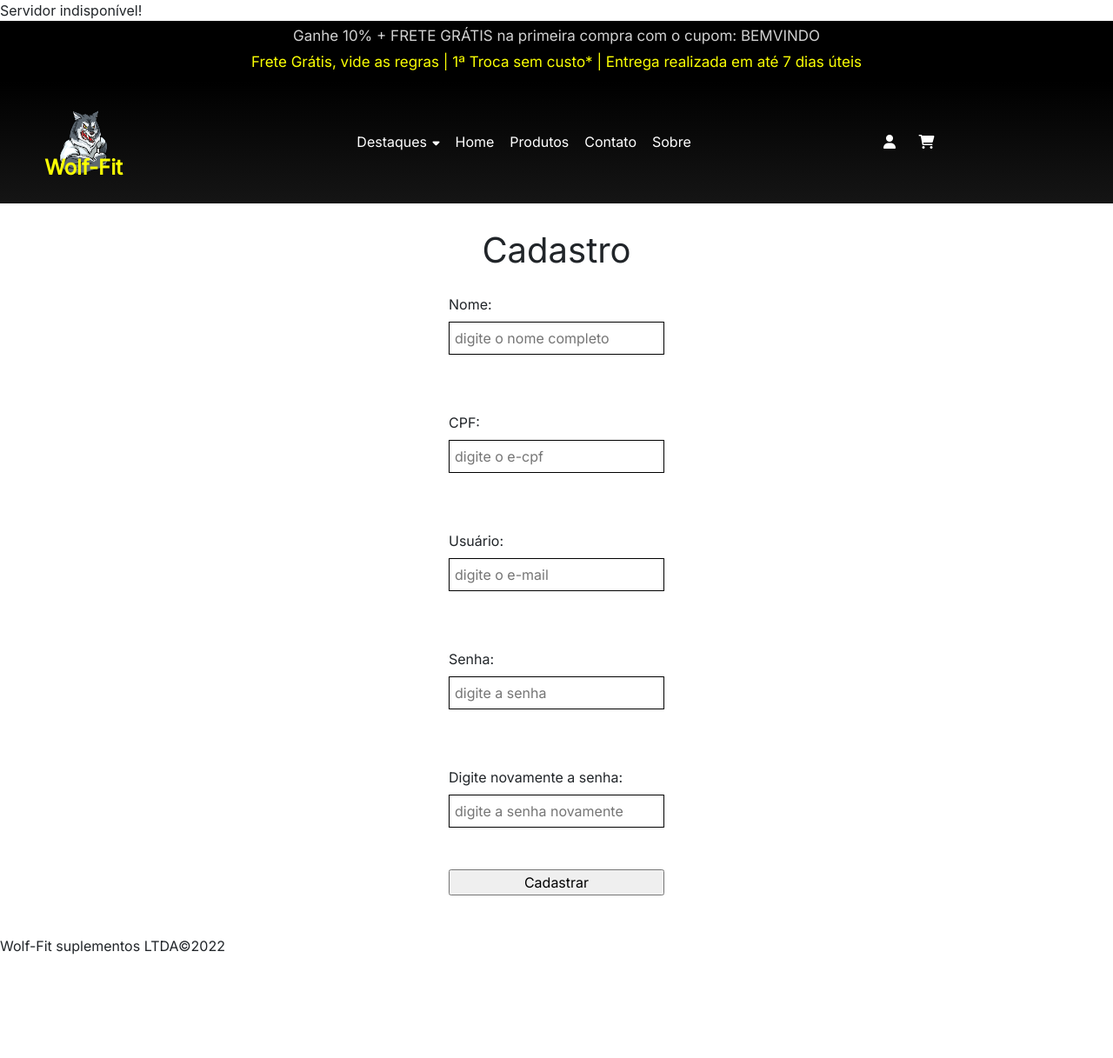
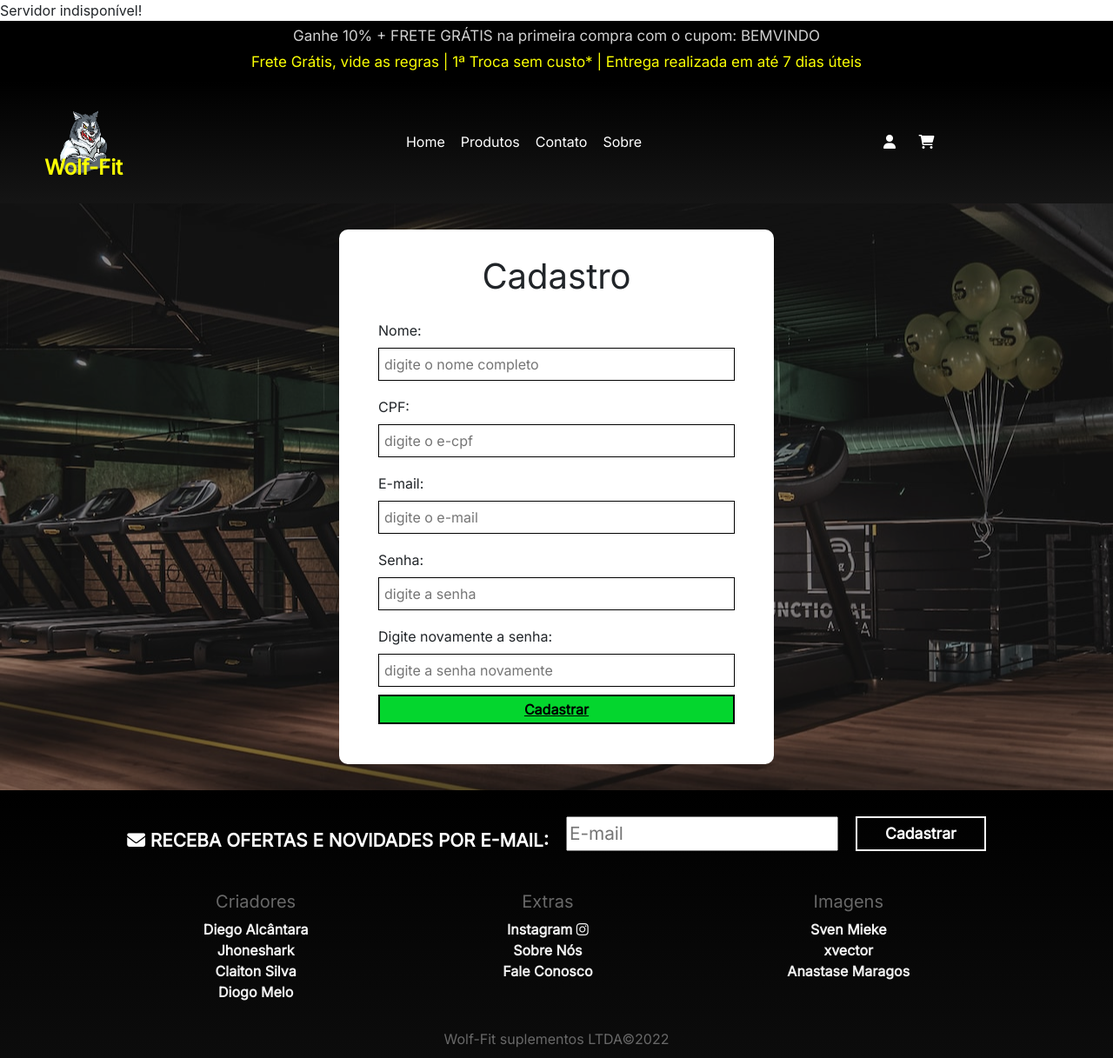
Before and after one commit to ViniciusF-Pereira/ProjetoEmprendedorismo, a PHP site: page /user/cadastro.php in a window 1280 px wide. Shown: the whole page at 87% size. Before the commit the page ends 1098 px from the top, so only its background shows below. Run offline with PHP 8.4, Linux system fonts and the light colour scheme; data that the repository does not hold is empty.

Commit message:
Adicionado estilo da aba de cadastro.

```diff
--- a/css/style.css
+++ b/css/style.css
@@ -525,11 +525,7 @@ header p {
 }
 
 @media screen and (width < 460px) {
-    /* Div com os produtos em promoção */
-    .produtoDestaque img {
-        width: 80px;
-        height: 120px;
-    }
+
     .listaDeProdutos {
         gap: 0;
     }
--- a/user/cadastro.php
+++ b/user/cadastro.php
@@ -220,6 +220,7 @@ if(isset($_SESSION['msg'])){
     <link rel="stylesheet" href="../css/dashboard.css">
     <link rel="stylesheet" href="../css/style.css">
     <link rel="stylesheet" href="../css/nav.css">
+    <link rel="stylesheet" href="../css/footer.css">
     <link rel="stylesheet" href="user.css">
 
 
@@ -307,15 +308,6 @@ if(isset($_SESSION['msg'])){
 
         <div class="navMenu">
           <ul class="navItems">
-            <li>
-              <div id="produtosListaDropDown">
-                <a> <span>Destaques</span> <i class="fa fa-caret-down"></i> </a>
-                <ul id="produtosListaDropDownUl">
-                  <li id="promocaoBtn">Promoções</li>
-                  <li id="maisVendidosBtn">Mais vendidos</li>
-                </ul>
-              </div>
-            </li>
 
             <li>
                 <a href="../index.php">Home</a>
@@ -362,60 +354,102 @@ if(isset($_SESSION['msg'])){
 
 
 
-    <section>
-
+    <div class="loginArea">
+      <section class="cadastroContainer">
       <h1>Cadastro</h1>
 
 
 
 
       <form method="POST" action="">
-
       <label>Nome:</label>
           <input type="text" name="nome" placeholder="digite o nome completo"id="" value="<?php if(isset($dados['nome']))
           {echo $dados['nome']; } ?>">
 
-
-        <br>
-        <br>
           <label>CPF:</label>
           <input type="text" name="cpf" placeholder="digite o e-cpf"id="" value="<?php if(isset($dados['cpf']))
           {echo $dados['cpf']; } ?>">
-
-
-        <br>
-        <br>
-        <label>Usuário:</label>
+          <label>E-mail:</label>
           <input type="email" name="usuario" placeholder="digite o e-mail"id="" value="<?php if(isset($dados['usuario']))
           {echo $dados['usuario']; } ?>">
-
-        <br>
-        <br>
 
           <label >Senha:</label>
           <input type="password" name="senha_usuario" placeholder="digite a senha"id="" value="<?php if(isset($dados['senha_usuario']))
           {echo $dados['senha_usuario'];} ?>">
 
-        <br>
-        <br>
-
           <label >Digite novamente a senha:</label>
           <input type="password" name="senha_usuario_2" placeholder="digite a senha novamente"id="" value="<?php if(isset($dados['senha_usuario']))
           {echo $dados['senha_usuario'];} ?>">
 
-        <br>
-        <br>
+          <div class="btnContainer">
+            <input type="submit" value="Cadastrar" name="SendCadastro">
+          </div>
 
-        <input type="submit" value="Cadastrar" name="SendCadastro">
       </form>
+      </section>
 
+      <div class="overlay"></div>
+    </div>
 
-    </section>
 
 
     <!-- Footer -->
     <footer>
-        Wolf-Fit suplementos LTDA©2022
+      <div class="cadastroEmail">
+        <p>
+          <i class="fas fa-envelope"></i> RECEBA OFERTAS E NOVIDADES POR E-MAIL:
+        </p>
+
+        <form>
+          <input type="email" placeholder="E-mail" />
+          <button class="cadastrarBtn">Cadastrar</button>
+        </form>
+      </div>
+
+      <div class="creditos">
+        <div class="criadores">
+          <h5>Criadores</h5>
+          <a href="https://github.com/Alcantara-Diego" target="_blank"
+            >Diego Alcântara</a
+          >
+          <a href="https://github.com/jhoneshark" target="_blank">Jhoneshark</a>
+          <a href="https://github.com/Claitonok" target="_blank"
+            >Claiton Silva</a
+          >
+          <a href="https://github.com/Digao46" target="_blank">Diogo Melo</a>
+        </div>
+
+        <div class="extras">
+          <h5>Extras</h5>
+          <a href="https://www.instagram.com/wolffit848/" target="_blank"
+            >Instagram <i class="fa-brands fa-instagram"></i
+          ></a>
+          <a href="/components/sobre/sobre.html"> Sobre Nós</a>
+          <a href="/components/contato/contato.html">Fale Conosco</a>
+        </div>
+
+        <div class="imagens">
+          <h5>Imagens</h5>
+
+          <a
+            href="https://unsplash.com/@sxoxm?utm_source=unsplash&utm_medium=referral&utm_content=creditCopyText"
+            >Sven Mieke</a
+          >
+
+          <a
+            href="https://www.freepik.com/free-psd/protein-powder-container-mockup_17197932.htm#query=whey&position=5&from_view=search&track=sph"
+            target="_blank"
+            >xvector</a
+          >
+
+          <a
+            href="https://unsplash.com/@visualsbyroyalz?utm_source=unsplash&utm_medium=referral&utm_content=creditCopyText"
+            target="_blank"
+            >Anastase Maragos</a
+          >
+        </div>
+      </div>
+      <div>Wolf-Fit suplementos LTDA©2022</div>
     </footer>
 
 
--- a/user/user.css
+++ b/user/user.css
@@ -1,21 +1,33 @@
 
 .loginArea{
+    position: relative;
     background-color: rgb(216, 216, 216);
     background-image: url(../images/background/carroselBg.jpg);
+    background-position: center;
 
     padding: 30px 0;
 }
+
 h1{
     margin: auto;
     text-align: center;
 }
 
 section{
+    position: relative;
     margin: auto;
-    padding: 30px;
     background-color: white;
     border-radius: 10px;
+    z-index: 500;
+}
+
+.loginContainer{
+    padding: 30px;
     width: fit-content;
+}
+.cadastroContainer{
+    width: 500px;
+    padding: 30px 45px;
 }
 
 form{
@@ -47,11 +59,7 @@ form label+input{
 
 }
 
-.btnContainer > input[type="submit"]:first-of-type{
-    background-color: #04d62e;
-    border: 2px solid black;
-    color: black;
-}
+
 
 .btnContainer > input[type="submit"]:last-of-type{
     border: none;
@@ -59,3 +67,20 @@ form label+input{
     text-decoration: underline;
     color: black;
 }
+
+.btnContainer > input[type="submit"]:first-of-type{
+    background-color: #04d62e;
+    border: 2px solid black;
+    color: black;
+}
+
+
+@media screen and (width < 500px){
+
+    .cadastroContainer{
+        padding: 25px 40px;
+
+        width: fit-content;
+
+    }
+}
```
Also changed, not shown: css/promocao.css (+9 -0 lines), products/produtos.css (+52 -11 lines), products/produtos.php (+10 -3 lines), user/login.php (+57 -1 lines). Lines whose indentation alone changed are shown as unchanged.
